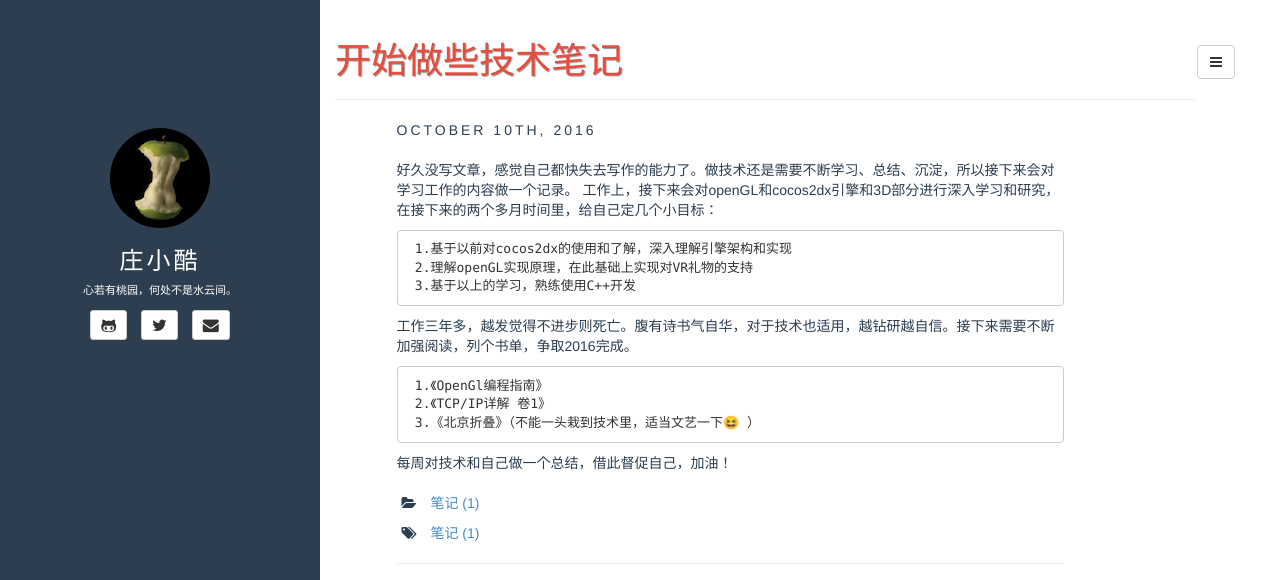
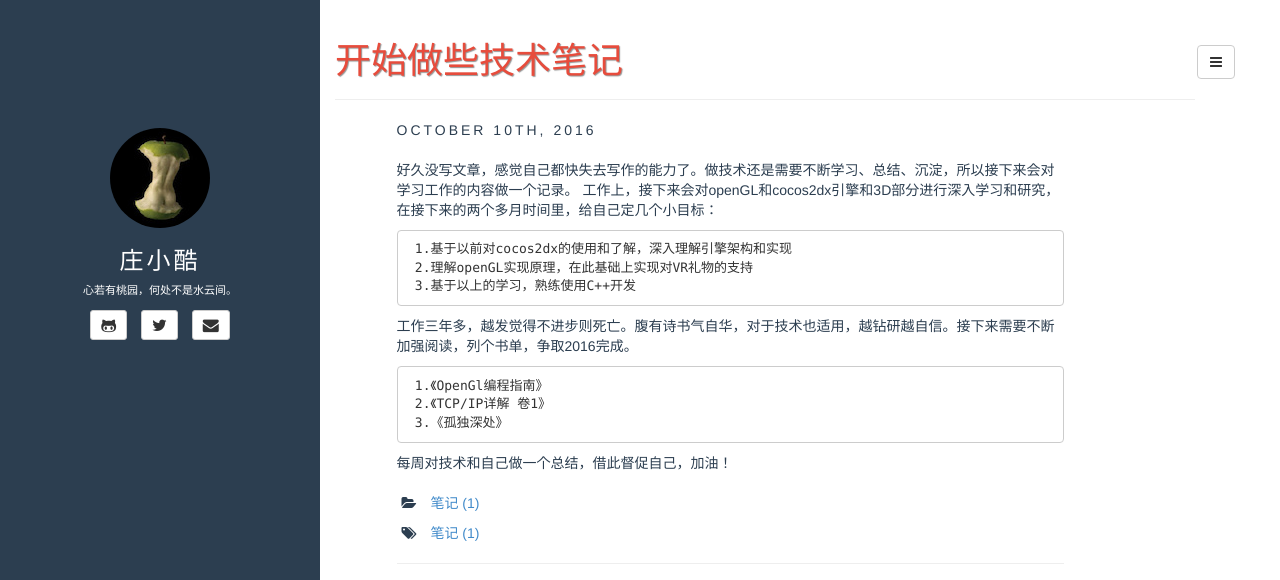
Before and after one commit to zhuangzaiku/zhuangzaiku.github.io, a Jekyll site: the page built from _posts/2016-10-10-beginning.md, in a window 1280 px wide and 963 px high, cut to the strip 0-580 px from the top of the window. Built offline with Jekyll 4.4.1, drawn with Linux system fonts in a browser that asks for light colours.

Commit message:
update name

```diff
--- a/_posts/2016-10-10-beginning.md
+++ b/_posts/2016-10-10-beginning.md
@@ -17,6 +17,6 @@ fullview: true
 
 	 1.《OpenGl编程指南》
 	 2.《TCP/IP详解 卷1》
-	 3.《北京折叠》（不能一头栽到技术里，适当文艺一下😆 ）
+	 3.《孤独深处》
 
   每周对技术和自己做一个总结，借此督促自己，加油！
```
